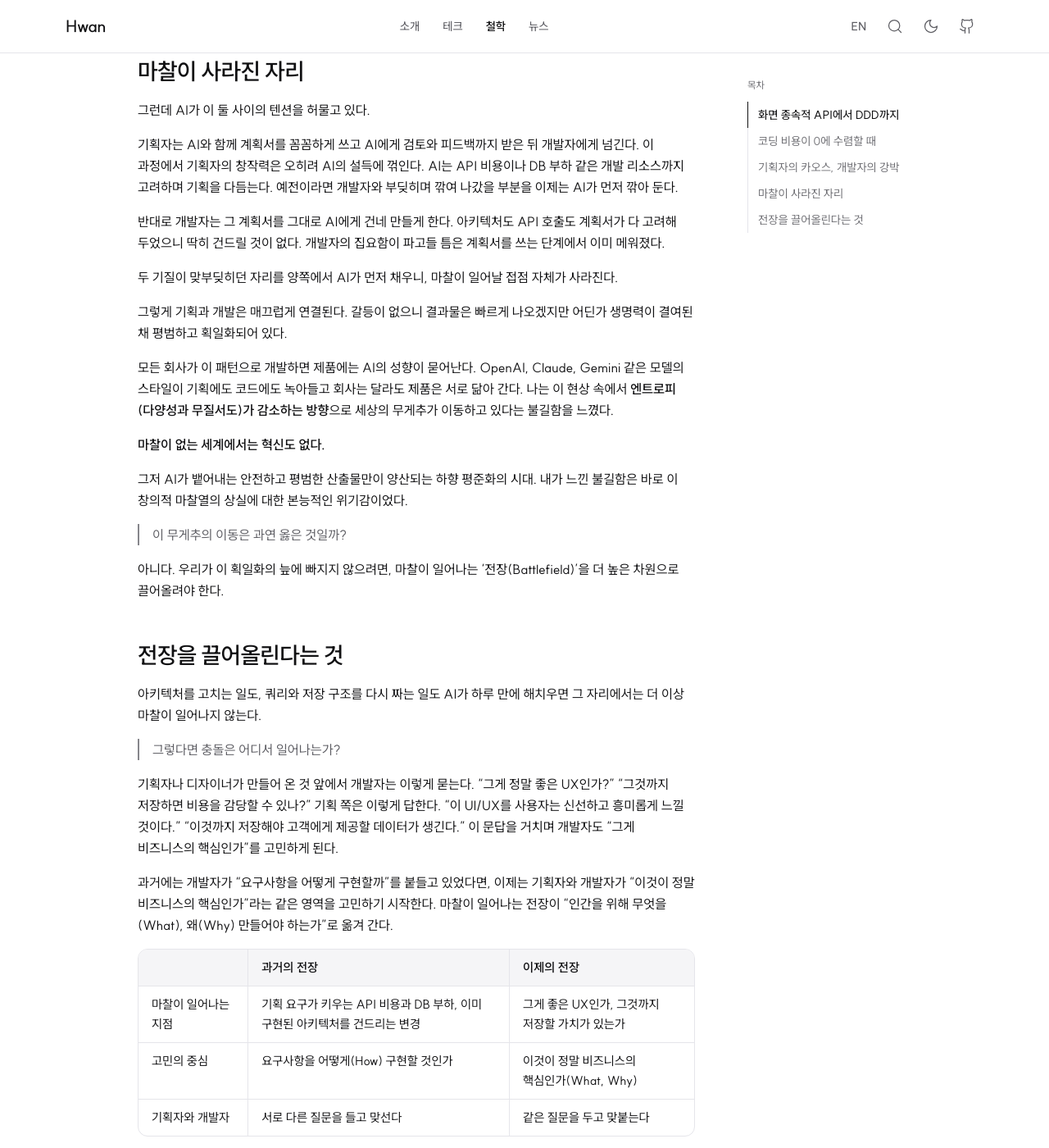
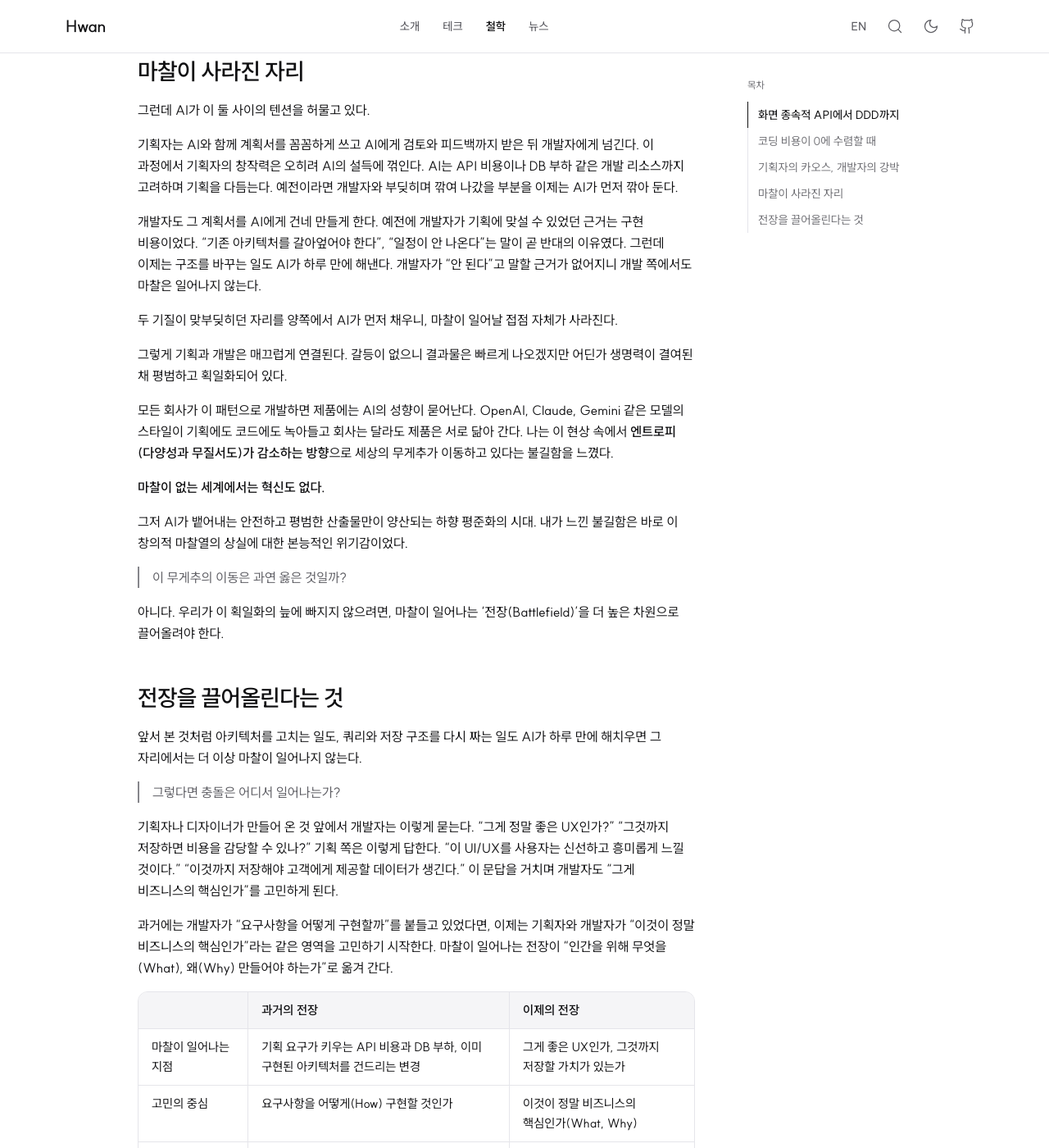
Before and after one commit to Hwan3434/Hwan3434.github.io, a Jekyll site: the page built from _posts/Philosophy/2026-06-04-ai-era-developer-pm-entropy.md, in a window 1280 px wide and 1400 px high, scrolled down 1672 px. Shown: the whole window at 82% size. Built offline with Jekyll 4.4.1, drawn with Linux system fonts in a browser that asks for light colours.

Commit message:
AI 시대 에세이: 개발 쪽 마찰이 사라지는 이유를 구현 비용으로 설명 (#51)
개발자도 AI를 쓰고, 예전에 반대의 근거였던 구현 비용(아키텍처 재작성, 일정)을 AI가
하루 만에 해소하니 '안 된다'고 말할 근거가 없어진다는 흐름으로 개발자 문단을 고쳤다.
'계획서가 다 고려해 둬서 건드릴 게 없다' 표현은 뺐다. 영어판도 맞췄다.


Claude-Session: https://claude.ai/code/session_01HDtNGTE9Uo8NWtWh78Gf2v

Co-authored-by: Claude <noreply@anthropic.com>

```diff
--- a/_posts/Philosophy/2026-06-04-ai-era-developer-pm-entropy.md
+++ b/_posts/Philosophy/2026-06-04-ai-era-developer-pm-entropy.md
@@ -50,7 +50,7 @@ tags: [AI, DDD, Product Engineering, 에세이]
 
 기획자는 AI와 함께 계획서를 꼼꼼하게 쓰고 AI에게 검토와 피드백까지 받은 뒤 개발자에게 넘긴다. 이 과정에서 기획자의 창작력은 오히려 AI의 설득에 꺾인다. AI는 API 비용이나 DB 부하 같은 개발 리소스까지 고려하며 기획을 다듬는다. 예전이라면 개발자와 부딪히며 깎여 나갔을 부분을 이제는 AI가 먼저 깎아 둔다.
 
-반대로 개발자는 그 계획서를 그대로 AI에게 건네 만들게 한다. 아키텍처도 API 호출도 계획서가 다 고려해 두었으니 딱히 건드릴 것이 없다. 개발자의 집요함이 파고들 틈은 계획서를 쓰는 단계에서 이미 메워졌다.
+개발자도 그 계획서를 AI에게 건네 만들게 한다. 예전에 개발자가 기획에 맞설 수 있었던 근거는 구현 비용이었다. "기존 아키텍처를 갈아엎어야 한다", "일정이 안 나온다"는 말이 곧 반대의 이유였다. 그런데 이제는 구조를 바꾸는 일도 AI가 하루 만에 해낸다. 개발자가 "안 된다"고 말할 근거가 없어지니 개발 쪽에서도 마찰은 일어나지 않는다.
 
 두 기질이 맞부딪히던 자리를 양쪽에서 AI가 먼저 채우니, 마찰이 일어날 접점 자체가 사라진다.
 
@@ -68,7 +68,7 @@ tags: [AI, DDD, Product Engineering, 에세이]
 
 ## 전장을 끌어올린다는 것
 
-아키텍처를 고치는 일도, 쿼리와 저장 구조를 다시 짜는 일도 AI가 하루 만에 해치우면 그 자리에서는 더 이상 마찰이 일어나지 않는다.
+앞서 본 것처럼 아키텍처를 고치는 일도, 쿼리와 저장 구조를 다시 짜는 일도 AI가 하루 만에 해치우면 그 자리에서는 더 이상 마찰이 일어나지 않는다.
 
 > 그렇다면 충돌은 어디서 일어나는가?
 
```
Also changed, not shown: _posts/en/philosophy/2026-06-04-ai-era-developer-pm-entropy.md (+2 -2 lines).
